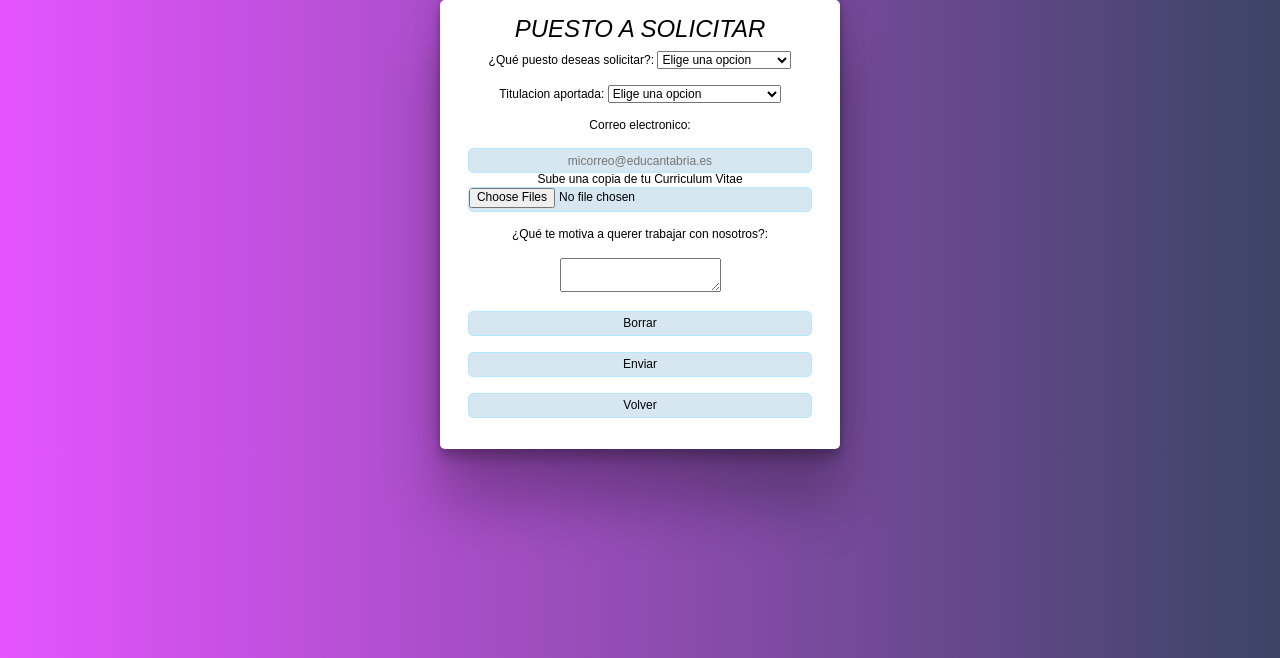
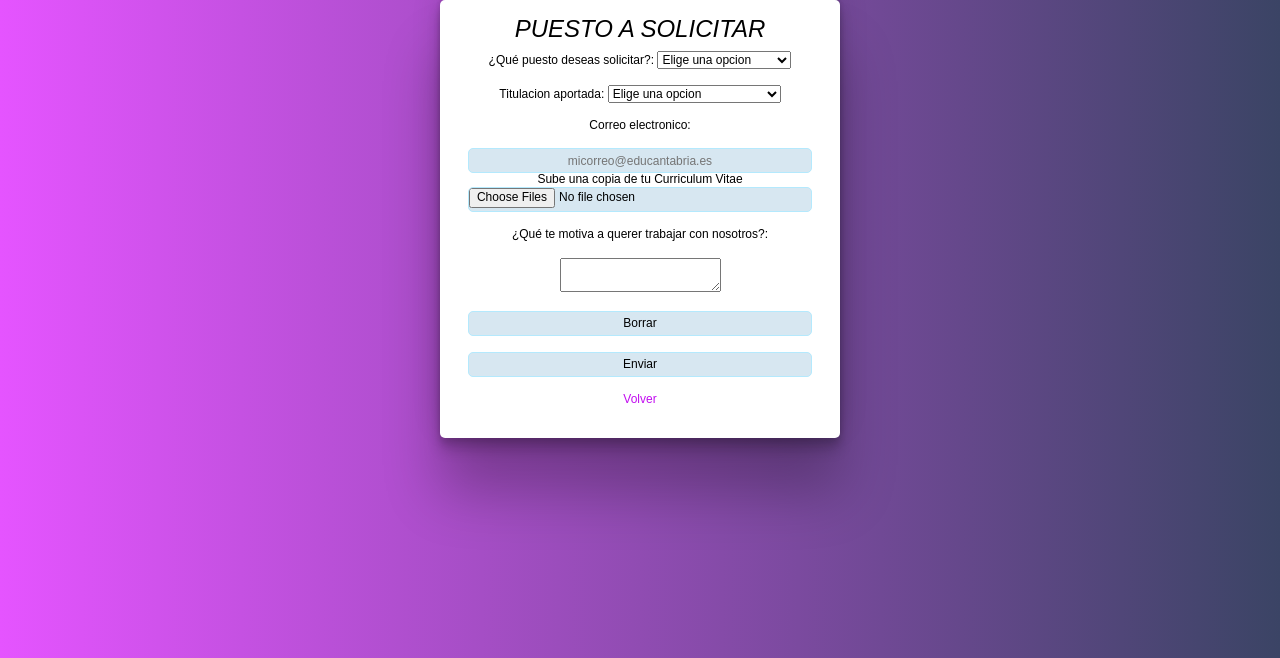
Before and after one commit to IESAlisal/22asir2proyecto-grupo3, a PHP site: page /FormularioCV.html in a window 1280 px wide. Shown: the top 658 px of the page. Run offline with PHP 8.4, Linux system fonts and the light colour scheme; some libraries are stand-ins or nearby versions.

Commit message:
Add files via upload

```diff
--- a/FormularioCV.html
+++ b/FormularioCV.html
@@ -41,7 +41,7 @@
                 <p> <input class="boton" type="reset" value="Borrar"> </p>
                 <p> <input class="boton" type="submit" value="Enviar">
                 </fieldset>
-                <p> <input class="boton" type="submit" value="Volver" href="index.php">  </p>
+                <p> <a href="libros.php">Volver</a></p>
 		</form>
 	</body>
 </html>
--- a/css/estiloFormulario.css
+++ b/css/estiloFormulario.css
@@ -46,12 +46,8 @@ input {
     margin: auto;
 }
 
-button {
-    text-align: center;
-    background-color: #d7e7f1;
-    border: solid #b4e9fd 1px;
-    border-radius: 5px;
-    height: 25px;
-    width: 93%;
+a {
+    text-decoration: none;
     margin: auto;
+    color: #c20cf0;
 }
```
